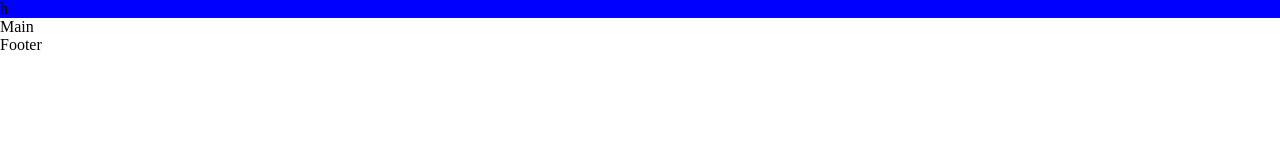
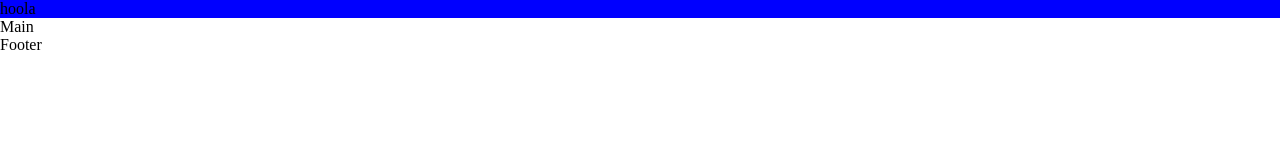
Before and after one commit to Jeank-J/ApiSimpsons_2025IIg2_Jimenez_Jean_Y_Bautista_Jaider, a React (Vite) app in the folder appSimpsoms/: page / in a window 1280 px wide. Shown: the top 160 px of the page. Built offline with nearby package versions, Linux system fonts and the light colour scheme.

Commit message:
components

```diff
--- a/appSimpsoms/src/Components/Header/Header.jsx
+++ b/appSimpsoms/src/Components/Header/Header.jsx
@@ -3,7 +3,7 @@ import './Header.css'
 const Header = () => {
   return (
     <header>
-        h
+        hoola
     </header>
   )
 }
```
